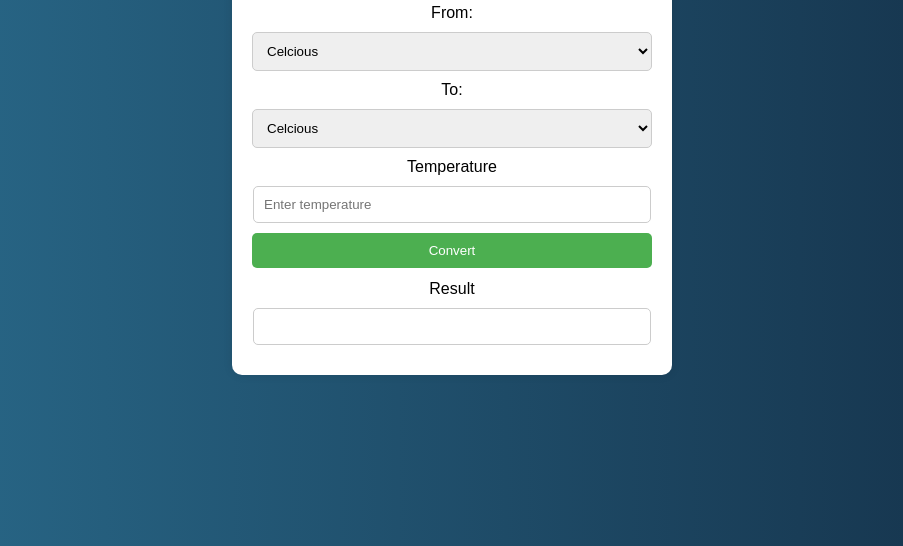
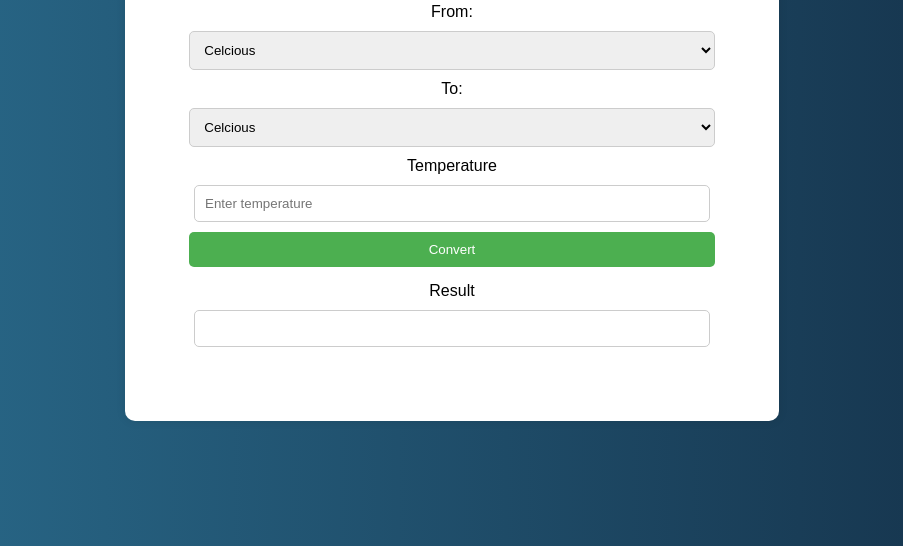
Before and after one commit to Vikash2984/Temperature_converter, a plain HTML site: page index.html in a window 1280 px wide. Shown: the part 254-800 px from the top of the page, without its empty margins (188-1091 px from the left). Drawn offline with Linux system fonts and the light colour scheme.

Commit message:
Update style.css

```diff
--- a/style.css
+++ b/style.css
@@ -10,9 +10,9 @@ body{
 
 .converter{
     text-align: center;
-    max-width: 400px;
+    max-width: 70%;
     margin: auto;
-    padding: 20px;
+    padding: 5%;
     background-color: #ffffff;
     border-radius: 10px;
     box-shadow: 0 0 10px rgba(0, 0, 0, 0.1);
```
